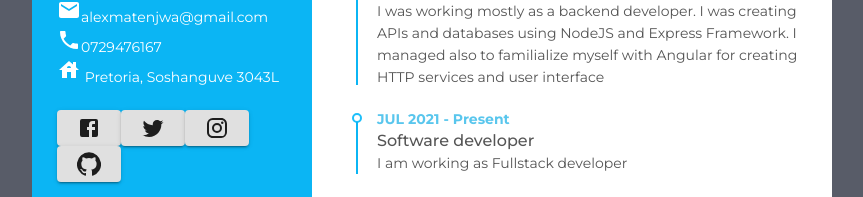
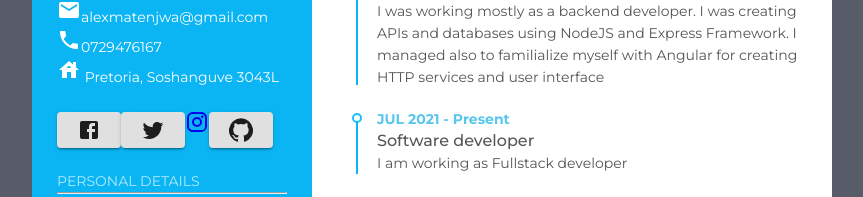
Before and after one commit to ernestmatenjwa/alexResume, a React (Create React App) app: page / in a window 1280 px wide. Shown: the part 445-642 px from the top of the page, without its empty margins (208-1071 px from the left). Built offline with nearby package versions, Linux system fonts and the light colour scheme.

Commit message:
1 file modified

```diff
--- a/src/App.js
+++ b/src/App.js
@@ -35,8 +35,8 @@ export default function App() {
       <p class="leftp"><HouseIcon></HouseIcon> Pretoria, Soshanguve 3043L</p>
       <br></br>
       <Button variant="contained"color="#0bb5f4" href="https://www.facebook.com/profile.php?id=100005928735247"><FacebookIcon/></Button>
-      <Button variant="contained"color="#0bb5f4"href="https://twitter.com/Alex_Matenjwa?s=08"><TwitterIcon /></Button>
-      <Button variant="contained"color="#0bb5f4"href="https://www.instagram.com/alex_mathenjwa/"><InstagramIcon /></Button>
+      <Button variant="contained"color="#0bb5f4" href="https://twitter.com/Alex_Matenjwa?s=08"><TwitterIcon /></Button>
+      <Button class= "btn" variant="contained"color="#0bb5f4"href="https://www.instagram.com/alex_mathenjwa/"><InstagramIcon /></Button>
       <Button variant="contained"color="#0bb5f4"href="https://github.com/ernestmatenjwa/icepweb_backend_APIs.git"><GitHubIcon /></Button>
 
       <br></br><br></br>
```
